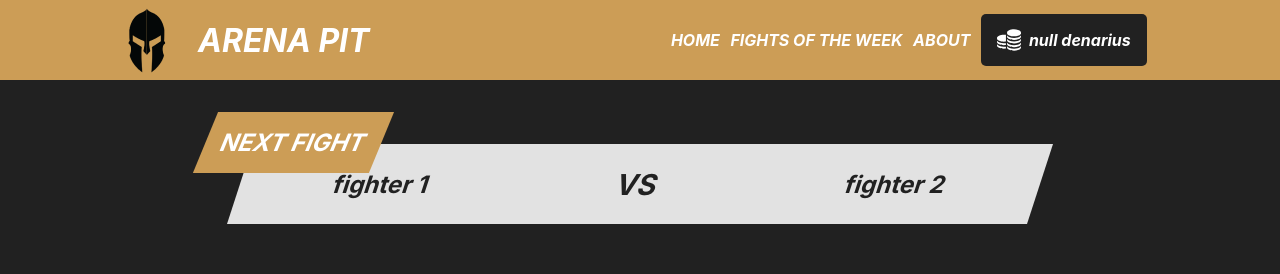
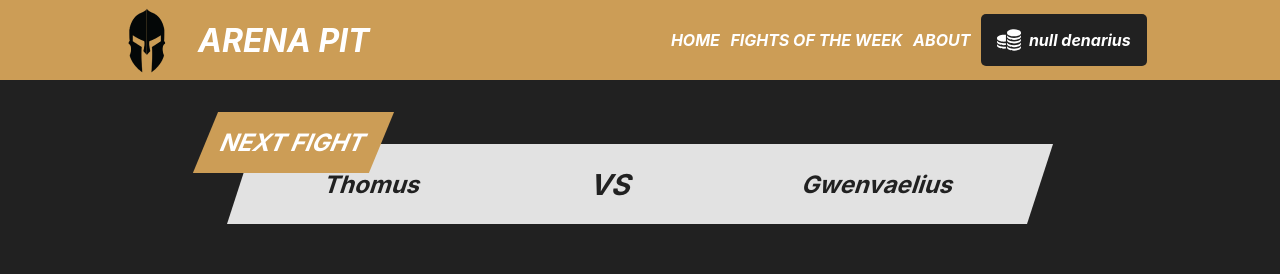
Before and after one commit to nicholas570/Arena-pit, a React (Create React App) app: page / in a window 1280 px wide. Shown: the top 274 px of the page. Built offline with nearby package versions, Linux system fonts and the light colour scheme.

Commit message:
random fighters for next fight

```diff
--- a/src/components/NextFight.jsx
+++ b/src/components/NextFight.jsx
@@ -1,14 +1,38 @@
-import React from 'react';
+import React, { useContext } from 'react';
+
+import { ListGladiateur } from '../context/GladiatorPovider';
 
 import styles from '../css/NextFight.module.css';
 
 function NextFight() {
+  const Gladiators = useContext(ListGladiateur);
+
+  const firstGladiatorId = Math.floor(Math.random() * 13) + 1;
+  let secondGladiatorId = Math.floor(Math.random() * 13) + 1;
+
+  if (secondGladiatorId === firstGladiatorId) {
+    secondGladiatorId = Math.floor(Math.random() * 13) + 1;
+  }
+
   return (
     <div className={styles.container}>
       <h2 className={styles.bannerNextFight}>Next fight</h2>
-      <div className={styles.fighter}>fighter 1</div>
+      {Gladiators.map((gladiator) =>
+        firstGladiatorId === gladiator.id ? (
+          <div className={styles.fighter}>{gladiator.name}</div>
+        ) : (
+          ''
+        )
+      )}
+
       <div className={styles.versus}>VS</div>
-      <div className={styles.fighter}>fighter 2</div>
+      {Gladiators.map((gladiator) =>
+        secondGladiatorId === gladiator.id ? (
+          <div className={styles.fighter}>{gladiator.name}</div>
+        ) : (
+          ''
+        )
+      )}
     </div>
   );
 }
```
